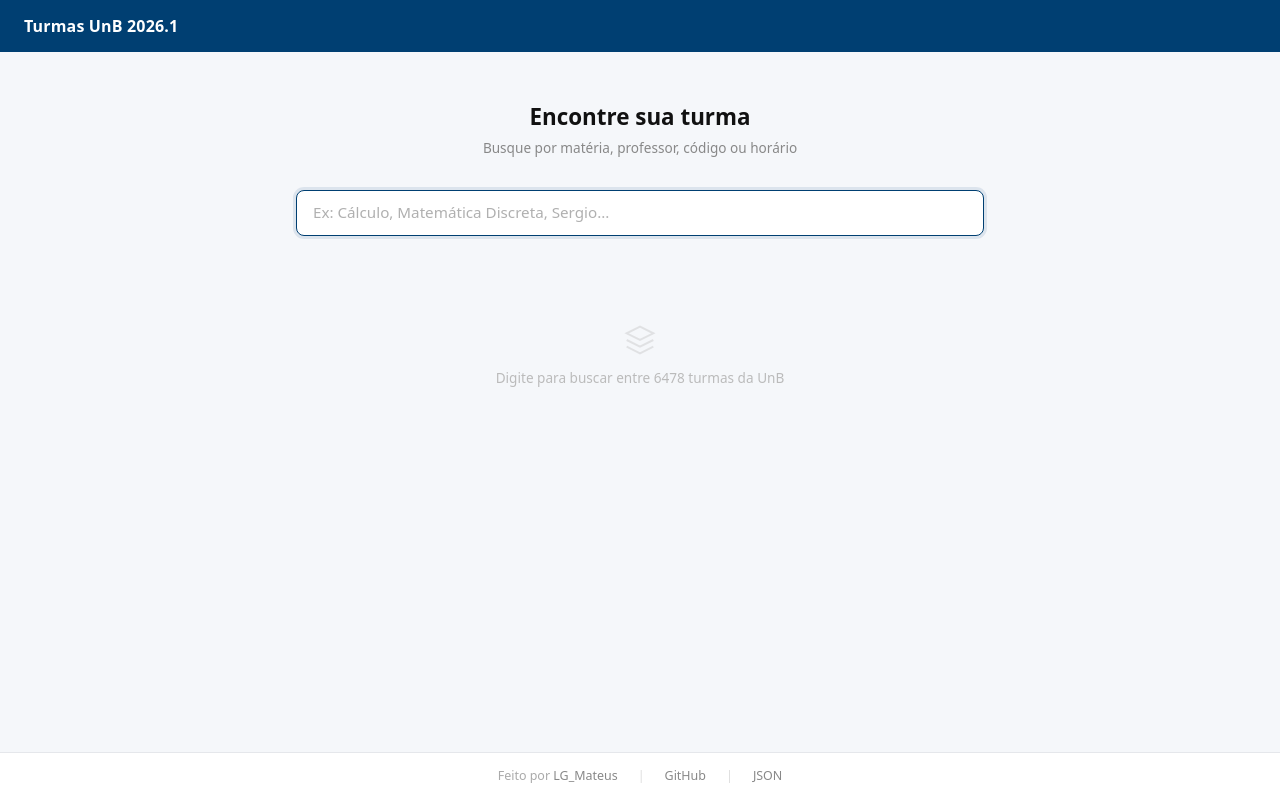
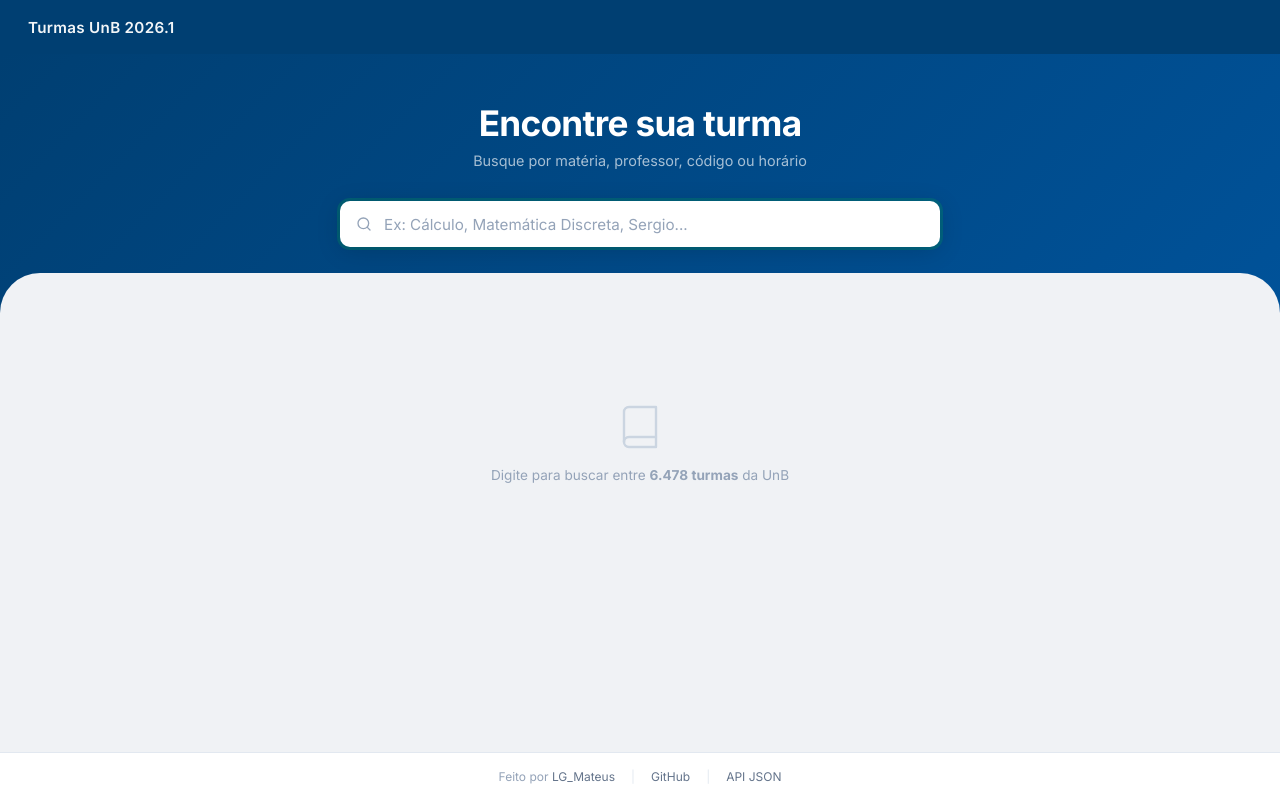
Before and after one commit to MateusLG/turmasunb, a FastAPI app: page / in a window 1280 px wide. Run offline with FastAPI, Linux system fonts and the light colour scheme; data that the repository does not hold is empty; parts of the project's set-up code (start-up, migrations or seed data) failed here and were passed over; some libraries are stand-ins or nearby versions.

Commit message:
Update website design with modern elements and improved user experience
Integrates Google Fonts, refactors CSS variables, and enhances the UI with gradient backgrounds, an icon-search input, and styled cards.

Replit-Commit-Author: Agent
Replit-Commit-Session-Id: 42061adc-9521-46d2-85a5-686c324fbfb6
Replit-Commit-Checkpoint-Type: full_checkpoint
Replit-Commit-Event-Id: dc266363-e7a8-4431-ab80-1cda6e56f00c
Replit-Commit-Screenshot-Url: https://storage.googleapis.com/screenshot-production-us-central1/3be75534-c275-4227-b97c-82ffd38e745e/42061adc-9521-46d2-85a5-686c324fbfb6/STpUISD
Replit-Helium-Checkpoint-Created: true

```diff
--- a/templates/index.html
+++ b/templates/index.html
@@ -4,243 +4,301 @@
   <meta charset="UTF-8" />
   <meta name="viewport" content="width=device-width, initial-scale=1.0" />
   <title>Turmas UnB 2026.1</title>
-  <script src="https://cdn.tailwindcss.com"></script>
+  <link rel="preconnect" href="https://fonts.googleapis.com" />
+  <link rel="preconnect" href="https://fonts.gstatic.com" crossorigin />
+  <link href="https://fonts.googleapis.com/css2?family=Inter:wght@400;500;600;700&display=swap" rel="stylesheet" />
   <style>
+    *, *::before, *::after { box-sizing: border-box; margin: 0; padding: 0; }
+
     :root {
-      --unb-blue: #003F72;
-      --unb-green: #00A859;
-      --unb-blue-light: #e8f0f8;
-      --bg: #F5F7FA;
+      --blue: #003F72;
+      --blue-mid: #005299;
+      --blue-light: #e8f0f8;
+      --green: #00A859;
+      --green-light: #e6f7ee;
+      --bg: #F0F2F5;
+      --card-bg: #ffffff;
+      --text: #0f172a;
+      --text-muted: #64748b;
+      --border: #e2e8f0;
+      --radius: 12px;
     }
 
-    * { box-sizing: border-box; }
-
     body {
-      background-color: var(--bg);
-      font-family: system-ui, -apple-system, sans-serif;
+      font-family: 'Inter', system-ui, sans-serif;
+      background: var(--bg);
+      color: var(--text);
       min-height: 100vh;
       display: flex;
       flex-direction: column;
     }
 
-    /* Navbar */
+    /* ── Navbar ── */
     nav {
-      background-color: var(--unb-blue);
-      padding: 0 1.5rem;
-      height: 52px;
+      background: var(--blue);
+      height: 54px;
       display: flex;
       align-items: center;
+      padding: 0 1.75rem;
     }
-    nav span {
+    nav .brand {
       color: #fff;
-      font-size: 1rem;
+      font-size: 0.95rem;
       font-weight: 600;
-      letter-spacing: 0.01em;
+      letter-spacing: 0.02em;
+      opacity: 0.95;
     }
 
-    /* Main */
+    /* ── Hero ── */
+    .hero {
+      background: linear-gradient(135deg, var(--blue) 0%, var(--blue-mid) 100%);
+      padding: 3rem 1.5rem 4.5rem;
+      text-align: center;
+      position: relative;
+      overflow: hidden;
+    }
+    .hero::after {
+      content: '';
+      position: absolute;
+      bottom: -2px;
+      left: 0; right: 0;
+      height: 48px;
+      background: var(--bg);
+      border-radius: 40px 40px 0 0;
+    }
+    .hero h1 {
+      color: #fff;
+      font-size: clamp(1.6rem, 4vw, 2.2rem);
+      font-weight: 700;
+      margin-bottom: 0.5rem;
+      letter-spacing: -0.02em;
+    }
+    .hero p {
+      color: rgba(255,255,255,0.65);
+      font-size: 0.9rem;
+      margin-bottom: 2rem;
+    }
+
+    /* ── Search wrapper ── */
+    .search-wrap {
+      position: relative;
+      max-width: 600px;
+      margin: 0 auto;
+    }
+    .search-wrap svg.icon-search {
+      position: absolute;
+      left: 1rem;
+      top: 50%;
+      transform: translateY(-50%);
+      color: #94a3b8;
+      pointer-events: none;
+    }
+    #search {
+      width: 100%;
+      padding: 0.85rem 1rem 0.85rem 2.75rem;
+      font-size: 0.95rem;
+      font-family: inherit;
+      border: none;
+      border-radius: 10px;
+      background: #fff;
+      color: var(--text);
+      outline: none;
+      box-shadow: 0 4px 24px rgba(0,0,0,0.15);
+      transition: box-shadow 0.2s;
+    }
+    #search:focus {
+      box-shadow: 0 4px 24px rgba(0,0,0,0.15), 0 0 0 3px rgba(0,168,89,0.25);
+    }
+    #search::placeholder { color: #94a3b8; }
+
+    /* ── Main ── */
     main {
       flex: 1;
       max-width: 720px;
       width: 100%;
       margin: 0 auto;
-      padding: 3rem 1rem 2rem;
+      padding: 1.75rem 1rem 2rem;
     }
 
-    .search-header {
-      text-align: center;
-      margin-bottom: 2rem;
-    }
-    .search-header h1 {
-      font-size: 1.4rem;
-      font-weight: 700;
-      color: #111;
-      margin-bottom: 0.25rem;
-    }
-    .search-header p {
-      font-size: 0.85rem;
-      color: #888;
+    /* ── Result count ── */
+    #result-count {
+      font-size: 0.78rem;
+      color: var(--text-muted);
+      margin-bottom: 0.75rem;
+      font-weight: 500;
+      display: none;
     }
 
-    #search {
-      display: block;
-      width: 100%;
-      padding: 0.65rem 1rem;
-      font-size: 0.95rem;
-      border: 1.5px solid #d1d5db;
-      border-radius: 8px;
-      background: #fff;
-      outline: none;
-      color: #111;
-      transition: border-color 0.15s, box-shadow 0.15s;
-      margin-bottom: 1.5rem;
-    }
-    #search:focus {
-      border-color: var(--unb-blue);
-      box-shadow: 0 0 0 3px rgba(0, 63, 114, 0.1);
-    }
-    #search::placeholder { color: #b0b0b0; }
-
-    /* Empty / no-results states */
+    /* ── States ── */
     .state-msg {
       text-align: center;
-      padding: 4rem 0;
-      color: #bbb;
-      font-size: 0.85rem;
+      padding: 3.5rem 0;
+      color: #cbd5e1;
     }
-    .state-msg svg {
-      display: block;
-      margin: 0 auto 0.75rem;
-      opacity: 0.35;
-    }
+    .state-msg svg { display: block; margin: 0 auto 1rem; }
+    .state-msg p { font-size: 0.85rem; color: #94a3b8; }
 
-    /* Cards */
+    /* ── Results ── */
     #results { display: flex; flex-direction: column; gap: 0.625rem; }
 
+    /* ── Card ── */
     .card {
-      background: #fff;
-      border-radius: 8px;
-      border: 1px solid #e5e7eb;
+      background: var(--card-bg);
+      border: 1px solid var(--border);
+      border-radius: var(--radius);
       border-left: 3px solid transparent;
-      padding: 0.9rem 1.1rem;
-      transition: border-left-color 0.2s;
+      padding: 1rem 1.1rem;
+      transition: box-shadow 0.18s, transform 0.18s, border-left-color 0.2s;
     }
-    .card.has-link {
-      border-left-color: var(--unb-green);
+    .card:hover {
+      box-shadow: 0 4px 20px rgba(0,0,0,0.07);
+      transform: translateY(-1px);
     }
+    .card.has-link { border-left-color: var(--green); }
 
     .card-top {
       display: flex;
       flex-wrap: wrap;
       justify-content: space-between;
       align-items: flex-start;
-      gap: 0.4rem;
-      margin-bottom: 0.6rem;
+      gap: 0.5rem;
+      margin-bottom: 0.7rem;
     }
     .card-info .materia {
-      font-size: 0.9rem;
+      font-size: 0.875rem;
       font-weight: 600;
-      color: #111;
-      margin: 0 0 0.1rem;
+      color: var(--text);
+      margin-bottom: 0.15rem;
     }
     .card-info .professor {
-      font-size: 0.8rem;
-      color: #888;
-      margin: 0;
+      font-size: 0.78rem;
+      color: var(--text-muted);
     }
-    .card-badges {
-      display: flex;
-      gap: 0.35rem;
-      flex-wrap: wrap;
-    }
+    .card-badges { display: flex; gap: 0.35rem; flex-wrap: wrap; }
     .badge {
-      font-size: 0.7rem;
+      font-size: 0.68rem;
+      font-weight: 500;
       padding: 0.2rem 0.55rem;
       border-radius: 999px;
-      background: #f1f3f6;
-      color: #555;
       white-space: nowrap;
     }
+    .badge-turma {
+      background: var(--blue-light);
+      color: var(--blue);
+    }
+    .badge-horario {
+      background: var(--green-light);
+      color: #00703b;
+    }
 
-    .card-actions {
-      display: flex;
-      gap: 0.5rem;
-      align-items: center;
-    }
+    .card-actions { display: flex; gap: 0.5rem; align-items: center; }
     .link-input {
       flex: 1;
-      padding: 0.4rem 0.65rem;
-      font-size: 0.8rem;
-      border: 1px solid #d1d5db;
-      border-radius: 6px;
+      min-width: 0;
+      padding: 0.42rem 0.7rem;
+      font-size: 0.78rem;
+      font-family: inherit;
+      border: 1px solid var(--border);
+      border-radius: 7px;
+      background: #f8fafc;
+      color: var(--text);
       outline: none;
-      color: #111;
-      background: #fafafa;
-      transition: border-color 0.15s;
-      min-width: 0;
+      transition: border-color 0.15s, background 0.15s;
     }
     .link-input:focus {
-      border-color: var(--unb-blue);
+      border-color: var(--blue);
       background: #fff;
     }
-    .link-input::placeholder { color: #b8bec7; }
+    .link-input::placeholder { color: #b8c0cc; }
 
     .btn {
-      padding: 0.38rem 0.75rem;
-      font-size: 0.78rem;
-      font-weight: 500;
-      border-radius: 6px;
+      padding: 0.4rem 0.8rem;
+      font-size: 0.75rem;
+      font-weight: 600;
+      font-family: inherit;
+      border-radius: 7px;
       cursor: pointer;
+      border: 1.5px solid transparent;
       white-space: nowrap;
-      border: 1.5px solid transparent;
-      transition: opacity 0.15s, background 0.15s;
       text-decoration: none;
       display: inline-flex;
       align-items: center;
+      transition: opacity 0.15s, transform 0.1s;
     }
-    .btn:hover { opacity: 0.85; }
+    .btn:active { transform: scale(0.97); }
     .btn-save {
       background: transparent;
-      border-color: var(--unb-blue);
-      color: var(--unb-blue);
+      border-color: var(--blue);
+      color: var(--blue);
     }
+    .btn-save:hover { background: var(--blue-light); }
     .btn-enter {
-      background: var(--unb-green);
+      background: var(--green);
       color: #fff;
-      border-color: var(--unb-green);
+      border-color: var(--green);
     }
+    .btn-enter:hover { opacity: 0.88; }
 
-    /* Footer */
+    /* ── Footer ── */
     footer {
       background: #fff;
-      border-top: 1px solid #e5e7eb;
-      padding: 0.9rem 1.5rem;
+      border-top: 1px solid var(--border);
+      padding: 1rem 1.5rem;
       text-align: center;
-      font-size: 0.78rem;
-      color: #aaa;
+      font-size: 0.75rem;
+      color: #94a3b8;
       display: flex;
       flex-wrap: wrap;
       justify-content: center;
-      gap: 0.5rem 1.25rem;
+      align-items: center;
+      gap: 0.4rem 1rem;
     }
-    footer a {
-      color: #888;
-      text-decoration: none;
-    }
-    footer a:hover { color: var(--unb-blue); }
-    footer .sep { color: #ddd; }
+    footer a { color: #64748b; text-decoration: none; transition: color 0.15s; }
+    footer a:hover { color: var(--blue); }
+    footer .sep { color: #e2e8f0; }
+
+    .hidden { display: none !important; }
   </style>
 </head>
 <body>
 
   <nav>
-    <span>Turmas UnB 2026.1</span>
+    <span class="brand">Turmas UnB 2026.1</span>
   </nav>
 
-  <main>
-    <div class="search-header">
+  <div class="hero">
     <h1>Encontre sua turma</h1>
     <p>Busque por matéria, professor, código ou horário</p>
-    </div>
-
+    <div class="search-wrap">
+      <svg class="icon-search" width="16" height="16" viewBox="0 0 24 24" fill="none" stroke="currentColor" stroke-width="2" stroke-linecap="round" stroke-linejoin="round">
+        <circle cx="11" cy="11" r="8"/><line x1="21" y1="21" x2="16.65" y2="16.65"/>
+      </svg>
       <input
         id="search"
         type="text"
         placeholder="Ex: Cálculo, Matemática Discreta, Sergio..."
         autofocus
       />
+    </div>
+  </div>
+
+  <main>
+    <div id="result-count"></div>
 
     <div id="empty-state" class="state-msg">
-      <svg width="32" height="32" viewBox="0 0 24 24" fill="none" stroke="currentColor" stroke-width="1.5">
-        <path d="M12 2L2 7l10 5 10-5-10-5z"/>
-        <path d="M2 17l10 5 10-5"/>
-        <path d="M2 12l10 5 10-5"/>
+      <svg width="48" height="48" viewBox="0 0 24 24" fill="none" stroke="currentColor" stroke-width="1.2" stroke-linecap="round" stroke-linejoin="round">
+        <path d="M4 19.5A2.5 2.5 0 0 1 6.5 17H20"/>
+        <path d="M6.5 2H20v20H6.5A2.5 2.5 0 0 1 4 19.5v-15A2.5 2.5 0 0 1 6.5 2z"/>
       </svg>
-      Digite para buscar entre 6478 turmas da UnB
+      <p>Digite para buscar entre <strong>6.478 turmas</strong> da UnB</p>
     </div>
 
     <div id="no-results" class="state-msg hidden">
-      Nenhuma turma encontrada.
+      <svg width="40" height="40" viewBox="0 0 24 24" fill="none" stroke="currentColor" stroke-width="1.2" stroke-linecap="round" stroke-linejoin="round">
+        <circle cx="11" cy="11" r="8"/><line x1="21" y1="21" x2="16.65" y2="16.65"/>
+        <line x1="8" y1="11" x2="14" y2="11"/>
+      </svg>
+      <p>Nenhuma turma encontrada.</p>
     </div>
 
     <div id="results"></div>
@@ -251,7 +309,7 @@
     <span class="sep">|</span>
     <a href="https://github.com/MateusLG/turmasunb" target="_blank">GitHub</a>
     <span class="sep">|</span>
-    <a href="/json">JSON</a>
+    <a href="/json">API JSON</a>
   </footer>
 
   <template id="card-template">
@@ -262,16 +320,12 @@
           <p class="professor"></p>
         </div>
         <div class="card-badges">
-          <span class="badge turma"></span>
-          <span class="badge horario"></span>
+          <span class="badge badge-turma turma"></span>
+          <span class="badge badge-horario horario"></span>
         </div>
       </div>
       <div class="card-actions">
-        <input
-          type="text"
-          class="link-input"
-          placeholder="Link da turma (Meet, Teams...)"
-        />
+        <input type="text" class="link-input" placeholder="Link da turma (Meet, Teams…)" />
         <button class="btn btn-save save-btn">Salvar</button>
         <a class="btn btn-enter enter-btn hidden" target="_blank">Entrar</a>
       </div>
@@ -339,11 +393,13 @@
       const emptyState = document.getElementById('empty-state');
       const noResults = document.getElementById('no-results');
       const results = document.getElementById('results');
+      const resultCount = document.getElementById('result-count');
 
       if (!query.trim()) {
         emptyState.classList.remove('hidden');
         noResults.classList.add('hidden');
         results.innerHTML = '';
+        resultCount.style.display = 'none';
         return;
       }
 
@@ -360,10 +416,16 @@
 
       if (filtered.length === 0) {
         noResults.classList.remove('hidden');
+        resultCount.style.display = 'none';
         return;
       }
 
       noResults.classList.add('hidden');
+      resultCount.style.display = 'block';
+      resultCount.textContent = filtered.length === 1
+        ? '1 turma encontrada'
+        : `${filtered.length.toLocaleString('pt-BR')} turmas encontradas`;
+
       filtered.forEach(item => results.appendChild(renderCard(item)));
     }
 
```
Lines whose indentation alone changed are shown as unchanged.
